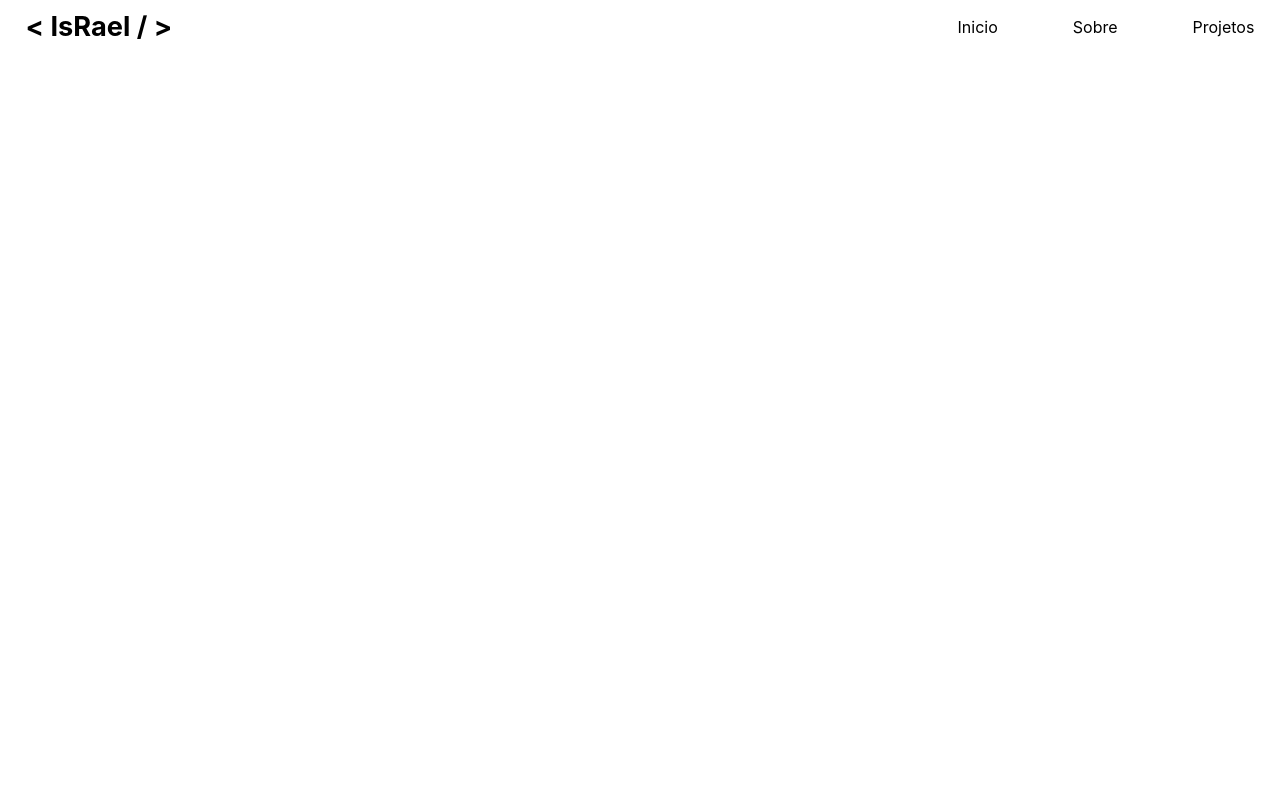
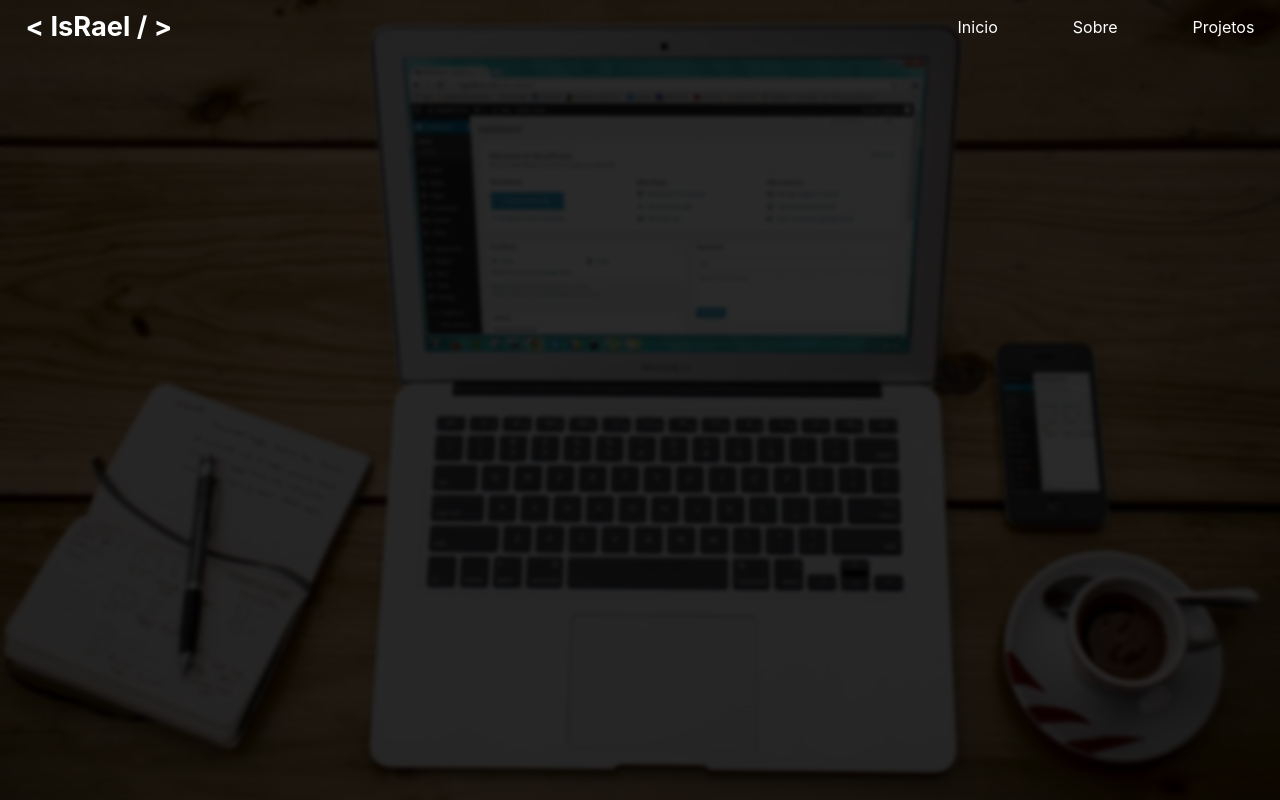
Before and after one commit to israelsouza/portifolio, a React (Create React App) app in the folder portifolio/: page / in a window 1280 px wide. Built offline with nearby package versions, Linux system fonts and the light colour scheme.

Commit message:
feat: add componente imagem de fundo

```diff
--- a/portifolio/src/App.js
+++ b/portifolio/src/App.js
@@ -1,3 +1,4 @@
+import FundoPrincipal from './components/fundoPrincipal';
 import Header from './components/header';
 import './App.css';
 
@@ -5,6 +6,7 @@ function App() {
   return (
     <>
       <Header/>
+      <FundoPrincipal />
     </>
   );
 }
--- /dev/null
+++ b/portifolio/src/components/FundoPrincipal.module.css
@@ -0,0 +1,24 @@
+.img_bg{
+    background-image: url('../../public/laptop.jpg');
+    background-repeat: no-repeat;
+    background-position: center;
+    background-size: cover;
+    width: 100%;
+    height: 100vh;
+    position: absolute;
+    z-index: -20;
+    top: 0;
+    left: 0;
+}
+
+.img_blur{
+    content: '';
+    position: absolute;
+    min-height: 100vh;
+    width: 100%;
+    top: 0;
+    left: 0;
+    background: rgba(0, 0, 0, 0.836);
+    backdrop-filter: blur(2px);
+    z-index: -19;
+}
--- a/portifolio/src/components/Header.module.css
+++ b/portifolio/src/components/Header.module.css
@@ -16,6 +16,7 @@
 
 .header__title {
     font-size: 1.7rem;
+    color: white;
 }
 
 .header__menu{}
@@ -30,7 +31,7 @@
 }
 
 .header__link{
-    color:black;
+    color:white;
     text-decoration: none;
     cursor: pointer;
 }
--- /dev/null
+++ b/portifolio/src/components/fundoPrincipal.js
@@ -0,0 +1,12 @@
+import style from './FundoPrincipal.module.css'
+
+function FundoPrincipal() {
+    return(
+        <div className={style.img_bg}>
+            <div className={style.img_blur}></div>
+        </div>
+    );
+
+}
+
+export default FundoPrincipal;
```
Also changed, not shown: portifolio/public/laptop.jpg (added).
